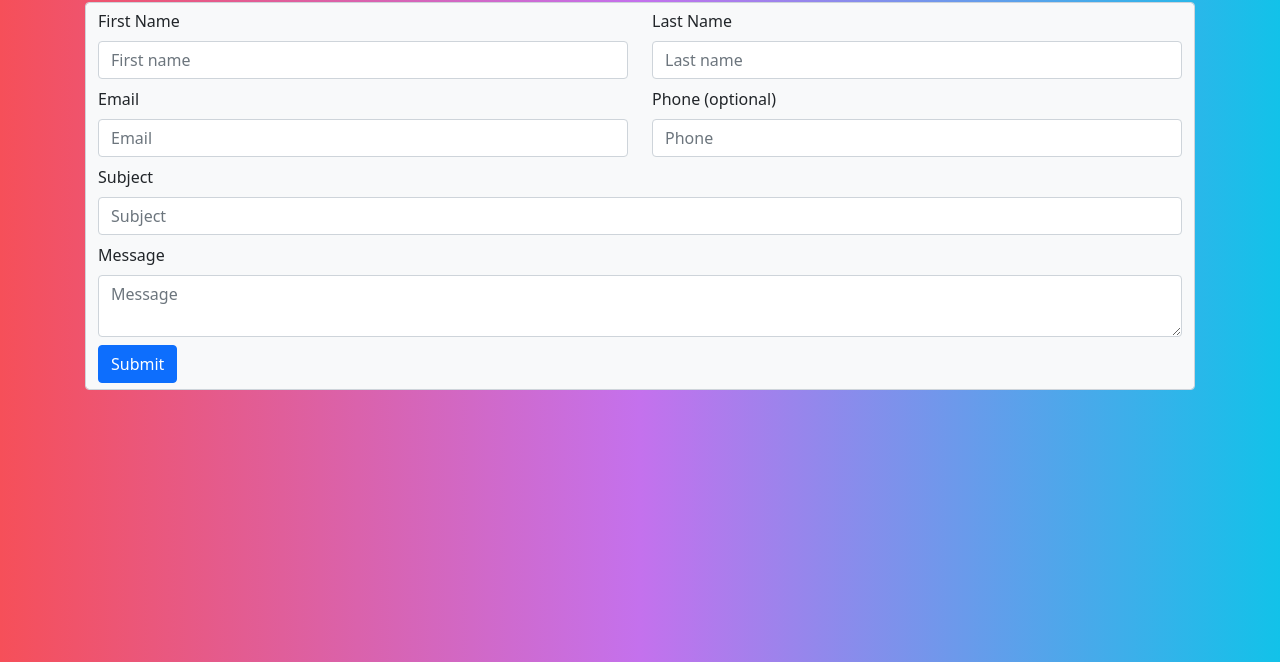
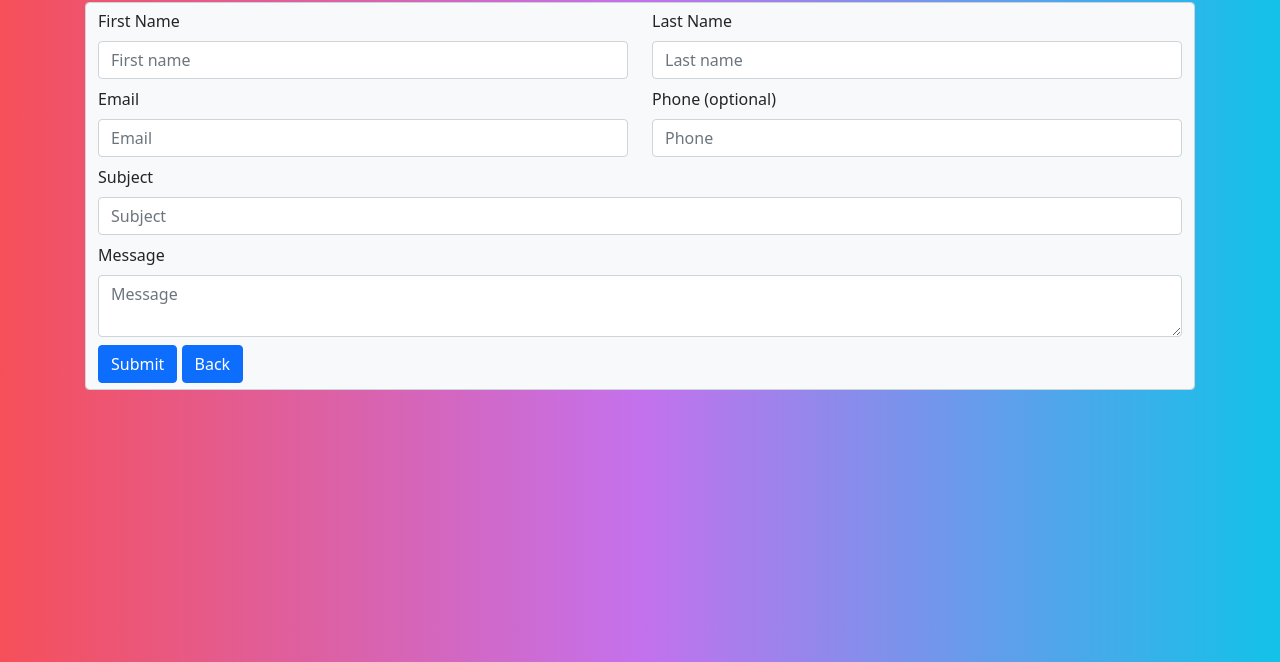
Before and after one commit to AmFil/MyFirstPortFolio, a plain HTML site: page contactform.html in a window 1280 px wide. Shown: the part 138-800 px from the top of the page. Drawn offline with nearby package versions, Linux system fonts and the light colour scheme.

Commit message:
Added back button

```diff
--- a/contactform.html
+++ b/contactform.html
@@ -64,6 +64,7 @@
                                     <label for="contactMeForm" class="form-label">Message</label>
                                     <textarea class="form-control" placeholder="Message" id="contactMeFormInput6" type="text"></textarea>
                                     <button class="btn btn-primary mt-2" type="submit">Submit</button>
+                                    <a href="/index.html" class="btn btn-primary mt-2" type="button">Back</a>
                                 </div>
                             </div>
                         </div>
```
